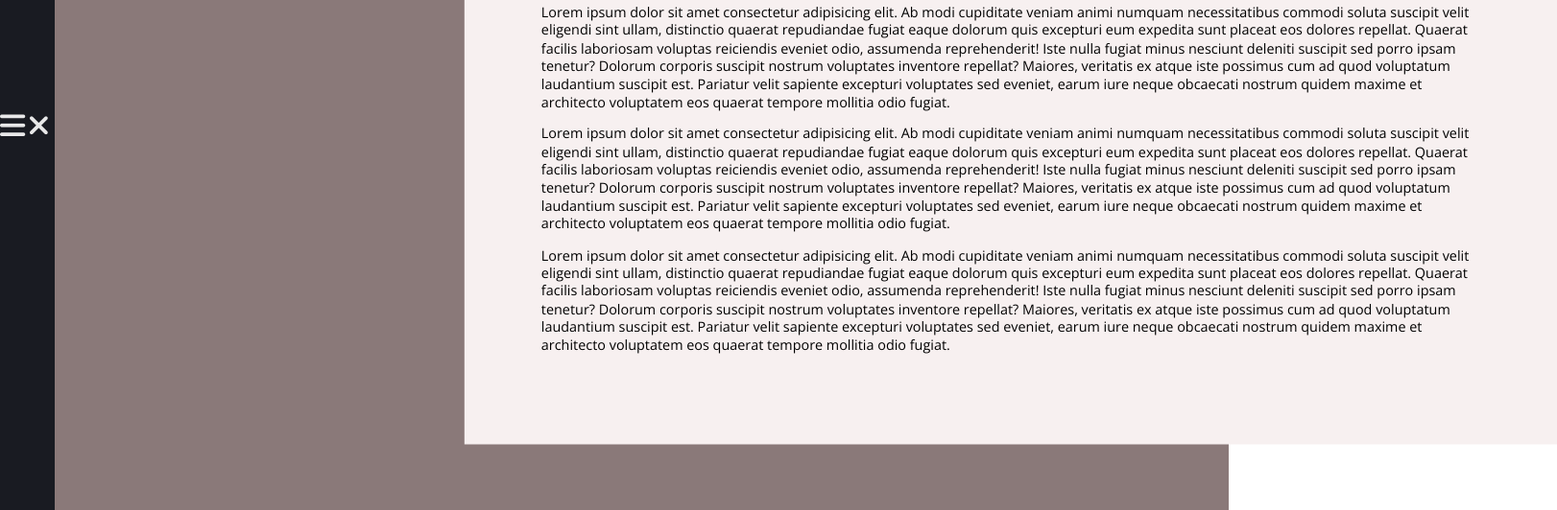
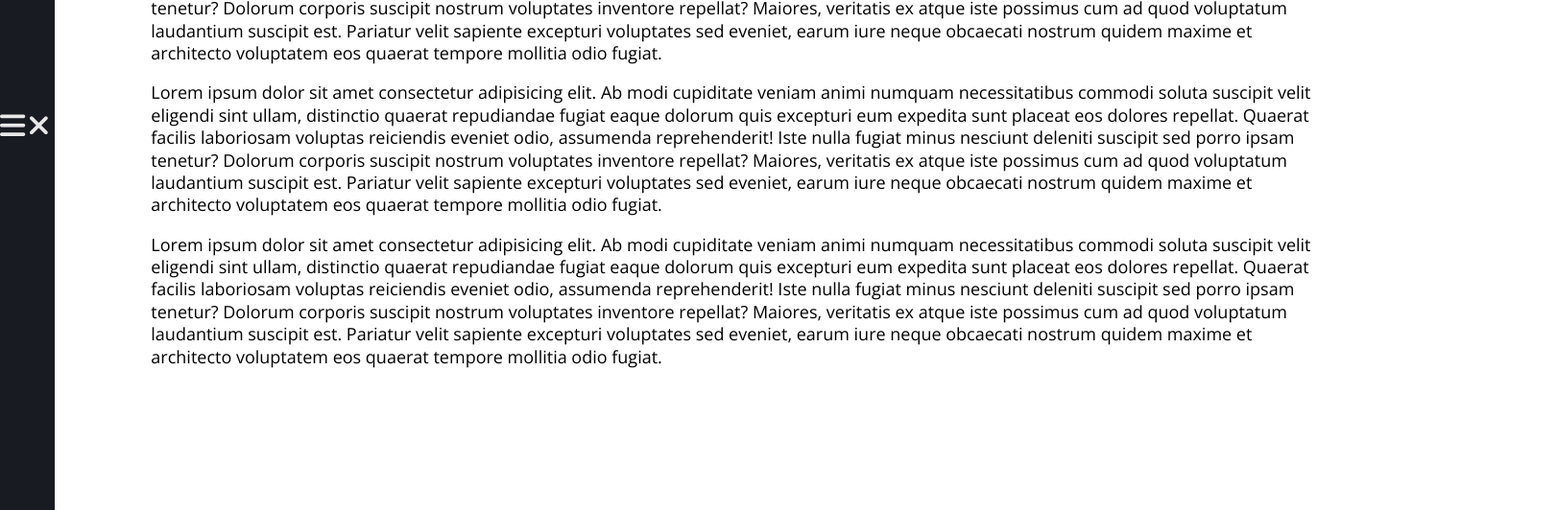
Before and after one commit to PronskayaAnastasiya/-Animated_sidebar, a plain HTML site: page index.html in a window 1280 px wide. Shown: the part 268-800 px from the top of the page at 96% size, 1622 px wide, since content can reach past the window. Drawn offline with nearby package versions, Linux system fonts and the light colour scheme.

Commit message:
Update index.html

```diff
--- a/index.html
+++ b/index.html
@@ -20,8 +20,8 @@
                 <i class="fa-solid fa-xmark"></i>
             </div>
         </aside>
-        <main class="main main__bg" id="main">
-            <div class="main__content main__content__bg">
+        <main class="main" id="main">
+            <div class="main__content ">
                 <h1 class="h1">Main Page</h1>
                 <p class="p">Lorem ipsum dolor sit amet consectetur adipisicing elit. Ab modi cupiditate veniam animi
                     numquam necessitatibus commodi soluta suscipit velit eligendi sint ullam, distinctio quaerat
```
